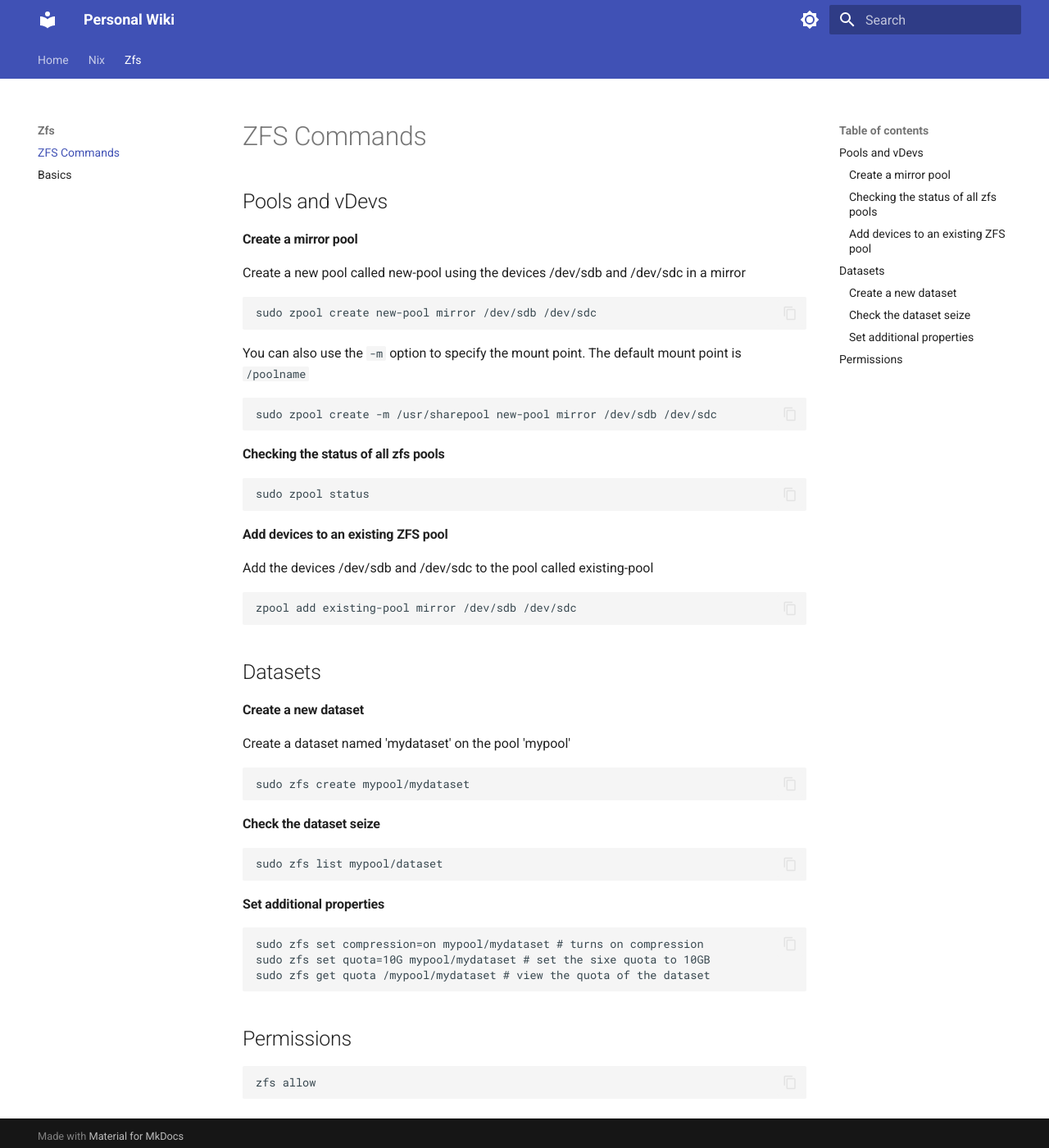
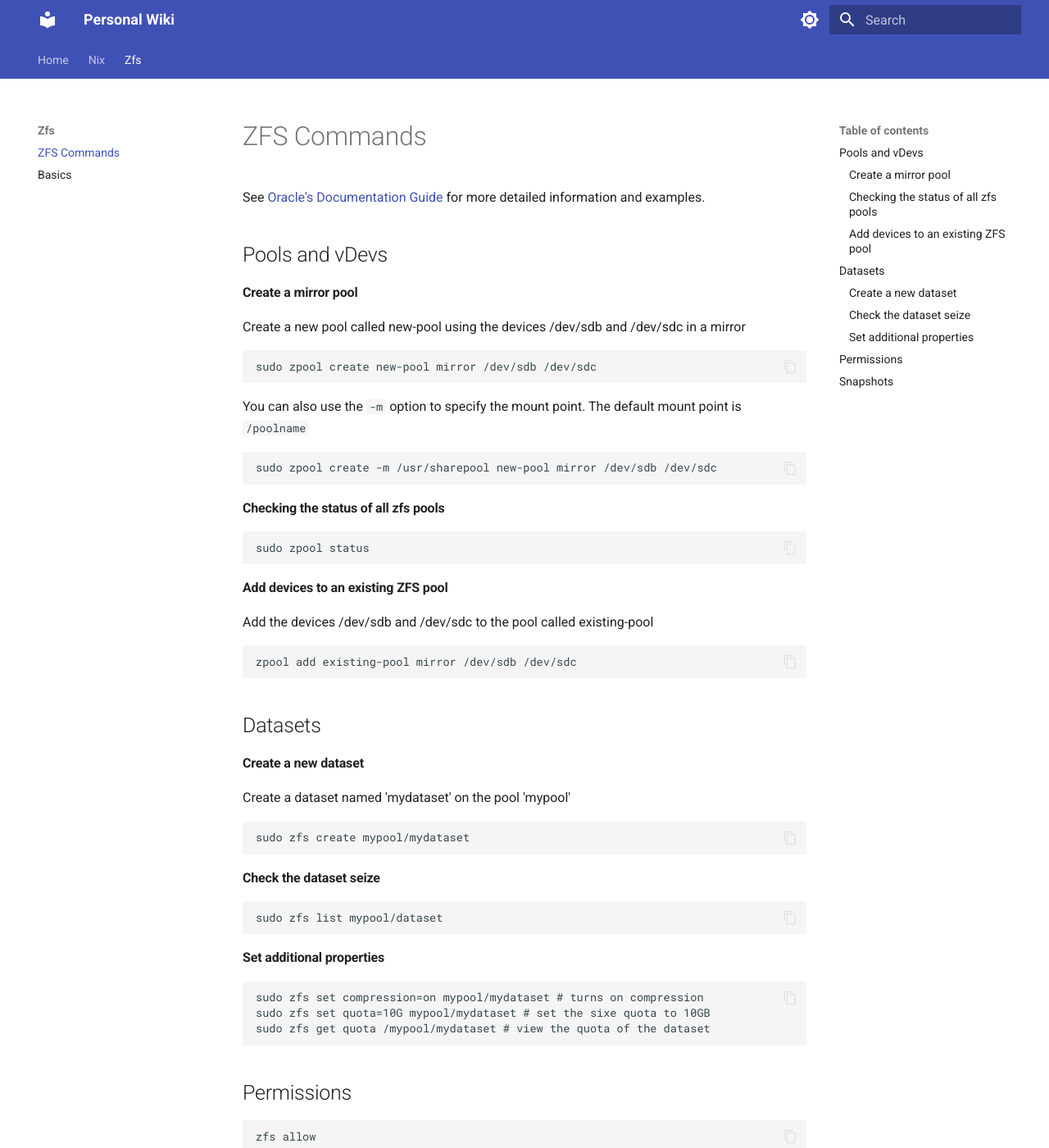
Before and after one commit to chusovich/wiki, an MkDocs documentation site: the page built from docs/zfs/commands.md, in a window 1280 px wide and 1400 px high. Shown: the whole window at 82% size. Built offline with MkDocs 1.6.1 and Material for MkDocs 9.7.7, drawn with Linux system fonts in a browser that asks for light colours.

Commit message:
Update commands.md

````diff
--- a/docs/zfs/commands.md
+++ b/docs/zfs/commands.md
@@ -1,5 +1,5 @@
 # ZFS Commands
-
+See [Oracle's Documentation Guide](https://docs.oracle.com/cd/E23823_01/html/819-5461/toc.html) for more detailed information and examples.
 ## Pools and vDevs
 
 #### Create a mirror pool
@@ -47,3 +47,5 @@ sudo zfs get quota /mypool/mydataset # view the quota of the dataset
 ```terminal
 zfs allow
 ```
+
+## Snapshots
````
